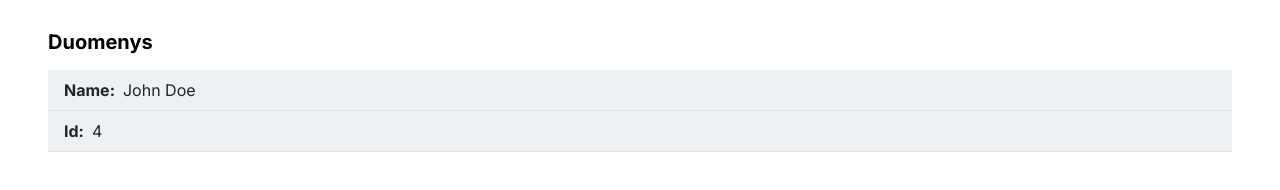
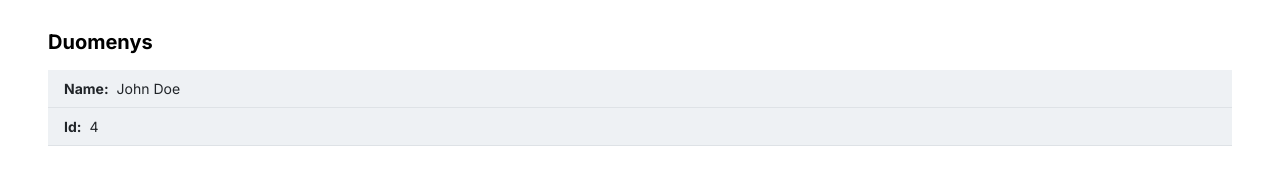
Before and after one commit to jacques-twizeyimana/ecommerce-admin, a React (Vite) app: page /usage in a window 1280 px wide. Shown: the part 1320-1510 px from the top of the page. Built offline with nearby package versions, Linux system fonts and the light colour scheme.

Commit message:
fix: reduce details font size

```diff
--- a/src/components/Molecules/custom/Details.tsx
+++ b/src/components/Molecules/custom/Details.tsx
@@ -22,7 +22,7 @@ export default function Details({ title, data }: IDetailsProps) {
           return (
             <div
               key={index}
-              className="d-flex  align-items-center border-bottom py-2 px-3">
+              className="d-flex  align-items-center border-bottom py-2 px-3 text-sm">
               <span className="text-capitalize font-bold">
                 {key.replaceAll('_', ' ').toLocaleLowerCase()}:
               </span>
```
